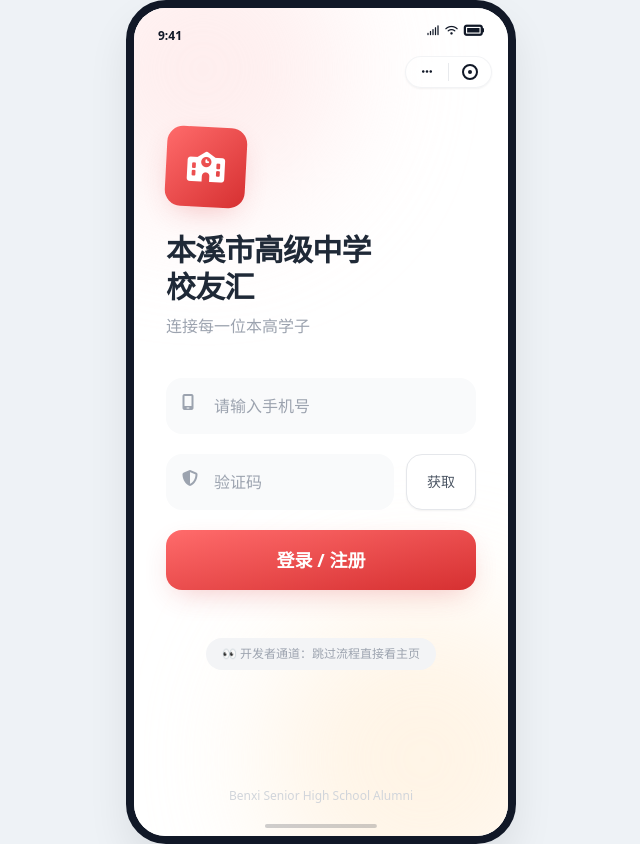
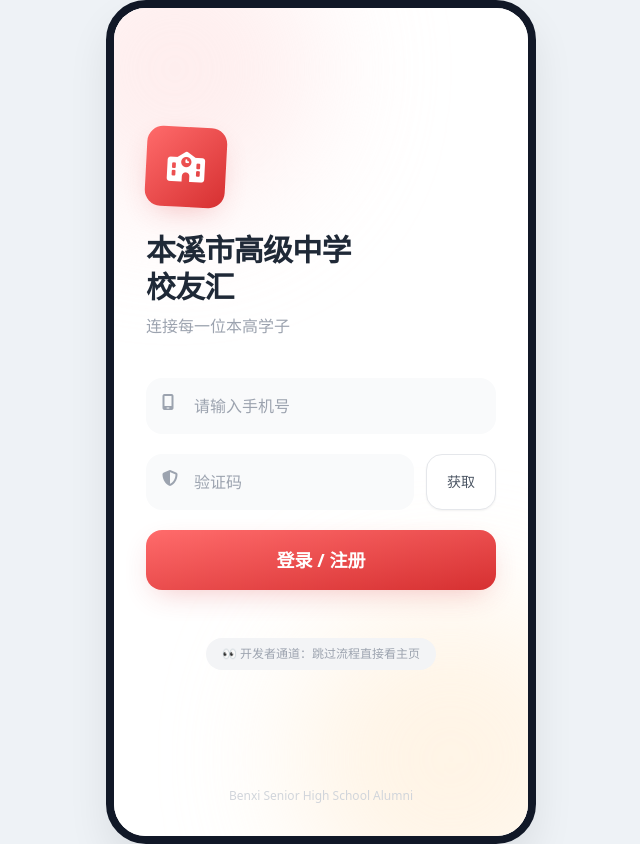
Before and after one commit to BVTRay/bengao, a React (Vite) app: page / in a window 1280 px wide. Shown: the whole page, without its empty margins (319-959 px from the left). Built offline with nearby package versions, Linux system fonts and the light colour scheme.

Commit message:
去掉状态栏

```diff
--- a/App.tsx
+++ b/App.tsx
@@ -430,17 +430,8 @@ export default function App() {
 
   return (
     <div className="flex justify-center items-center min-h-screen w-full bg-[#eef2f6] font-sans">
-      <div id="app-container" className="w-full h-[100vh] sm:h-[844px] sm:w-[390px] bg-white sm:rounded-[40px] relative overflow-hidden shadow-none sm:shadow-[0_20px_40px_rgba(0,0,0,0.08)] sm:border-[8px] sm:border-gray-900">
-        <div className="absolute top-0 left-0 right-0 h-[44px] z-[60] flex justify-between items-end px-6 pb-2 text-xs font-semibold text-gray-900 pointer-events-none mix-blend-darken">
-          <span>9:41</span>
-          <div className="flex gap-1.5 items-center"><i className="fa-solid fa-signal text-[10px]"></i><i className="fa-solid fa-wifi text-[10px]"></i><i className="fa-solid fa-battery-full text-lg"></i></div>
-        </div>
-        <div className="absolute top-[48px] right-[16px] w-[87px] h-[32px] bg-white/60 backdrop-blur-md border border-gray-200/50 rounded-full z-[60] flex items-center justify-evenly shadow-sm pointer-events-auto">
-          <div className="flex-1 flex justify-center items-center cursor-pointer hover:bg-black/5 rounded-l-full h-full"><i className="fa-solid fa-ellipsis text-gray-900 text-xs"></i></div>
-          <div className="w-[1px] h-[18px] bg-gray-300/50"></div>
-          <div className="flex-1 flex justify-center items-center cursor-pointer hover:bg-black/5 rounded-r-full h-full"><div className="w-4 h-4 border-2 border-gray-900 rounded-full flex items-center justify-center relative"><div className="w-1 h-1 bg-gray-900 rounded-full"></div></div></div>
-        </div>
-        <div className="absolute bottom-2 left-1/2 transform -translate-x-1/2 w-[30%] h-1 bg-gray-900/20 rounded-full z-[60] pointer-events-none"></div>
+      <div id="app-container" className="w-full h-full sm:h-[844px] sm:w-full sm:max-w-[430px] bg-white sm:rounded-[40px] relative overflow-hidden shadow-none sm:shadow-[0_20px_40px_rgba(0,0,0,0.08)] sm:border-[8px] sm:border-gray-900">
+        {/* Removed Status Bar and Capsule */}
         <div className="h-full w-full pt-[0px] relative overflow-hidden">{renderPage()}</div>
       </div>
     </div>
--- a/pages/Search.tsx
+++ b/pages/Search.tsx
@@ -9,8 +9,8 @@ interface SearchProps {
 const Search: React.FC<SearchProps> = ({ onNavigate }) => {
   return (
     <div className="h-full flex flex-col bg-white fade-in">
-      {/* Search Header - Left Back Button + Search Bar + Right Padding for Capsule */}
-      <div className="px-4 pt-[52px] pb-2 flex items-center gap-3 bg-white sticky top-0 z-10 pr-[110px]">
+      {/* Search Header - Left Back Button + Search Bar */}
+      <div className="px-4 pt-4 pb-2 flex items-center gap-3 bg-white sticky top-0 z-10">
         <button
             onClick={() => onNavigate(Page.MAIN, Tab.HOME)}
             className="w-10 h-10 -ml-2 rounded-full bg-white flex items-center justify-center text-gray-800 hover:bg-gray-50 transition text-lg flex-shrink-0"
--- a/pages/tabs/HomeTab.tsx
+++ b/pages/tabs/HomeTab.tsx
@@ -58,8 +58,8 @@ const HomeTab: React.FC<HomeTabProps> = ({ onNavigate }) => {
 
   return (
     <div className="h-full overflow-y-auto pb-[90px] no-scrollbar">
-      {/* Header - WeChat Style */}
-      <div className="bg-white/95 backdrop-blur-md px-6 pt-[52px] pb-2 sticky top-0 z-20 border-b border-gray-50">
+      {/* Header - Adjusted for pure web view */}
+      <div className="bg-white/95 backdrop-blur-md px-6 pt-6 pb-2 sticky top-0 z-20 border-b border-gray-50">
         <div className="flex justify-between items-center h-[36px]">
             <div>
                 <h2 className="text-lg font-bold text-gray-800 flex items-center gap-1">
@@ -67,8 +67,7 @@ const HomeTab: React.FC<HomeTabProps> = ({ onNavigate }) => {
                 </h2>
                 <p className="text-[10px] text-gray-400 leading-none">Since 1953</p>
             </div>
-            {/* Right side is reserved for Capsule */}
-            <div className="w-[87px]"></div>
+            {/* Removed Capsule Spacer */}
         </div>
 
         {/* Search & Bell Row */}
--- a/pages/tabs/MineTab.tsx
+++ b/pages/tabs/MineTab.tsx
@@ -45,7 +45,7 @@ const MineTab: React.FC<MineTabProps> = ({ onNavigate, user, isAdmin, onToggleRo
         <div className="absolute top-0 w-full h-full bg-gradient-school opacity-5 pointer-events-none"></div>
         <div className="absolute -top-20 -right-20 w-60 h-60 bg-red-100 rounded-full blur-3xl opacity-40 pointer-events-none"></div>
 
-        <div className="relative pt-[88px] px-6 text-center">
+        <div className="relative pt-12 px-6 text-center">
           {/* Avatar Section with Edit Button */}
           <div className="relative w-24 h-24 mx-auto mb-4 group">
              <div className="w-full h-full bg-white p-1 rounded-full shadow-soft overflow-hidden">
--- a/pages/tabs/SquareTab.tsx
+++ b/pages/tabs/SquareTab.tsx
@@ -51,11 +51,11 @@ const SquareTab: React.FC<SquareTabProps> = ({ onNavigate }) => {
   return (
     <div className="h-full overflow-y-auto pb-[90px] no-scrollbar bg-[#F7F8FA]">
       {/* Redesigned Header - Sticky with proper Z-Index */}
-      <div className="glass px-6 pt-[52px] pb-4 sticky top-0 z-30 shadow-sm border-b border-white/50">
+      <div className="glass px-6 pt-6 pb-4 sticky top-0 z-30 shadow-sm border-b border-white/50">
         {/* Title Row */}
         <div className="flex justify-between items-center h-[36px] mb-4">
           <h2 className="text-xl font-bold text-gray-800 tracking-tight">供需广场</h2>
-          <div className="w-[87px]"></div> {/* Spacer for Capsule */}
+          {/* Removed Capsule Spacer */}
         </div>
 
         {/* Action Row: Search + My Posts + Publish */}
```
